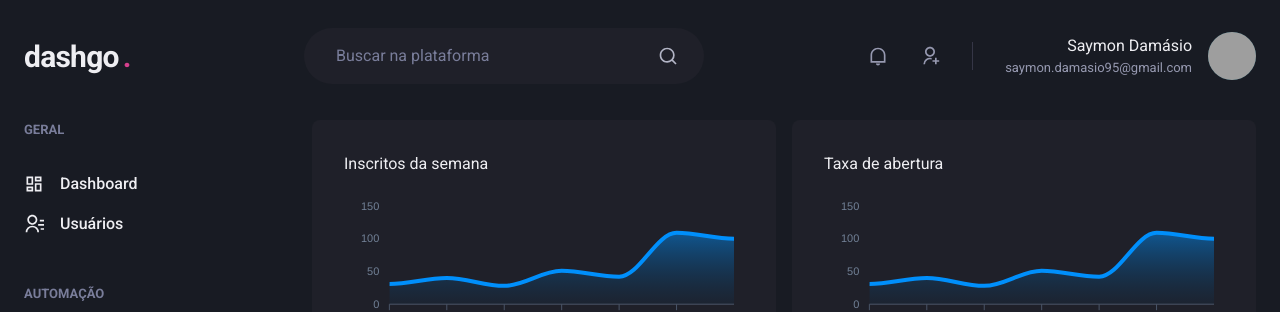
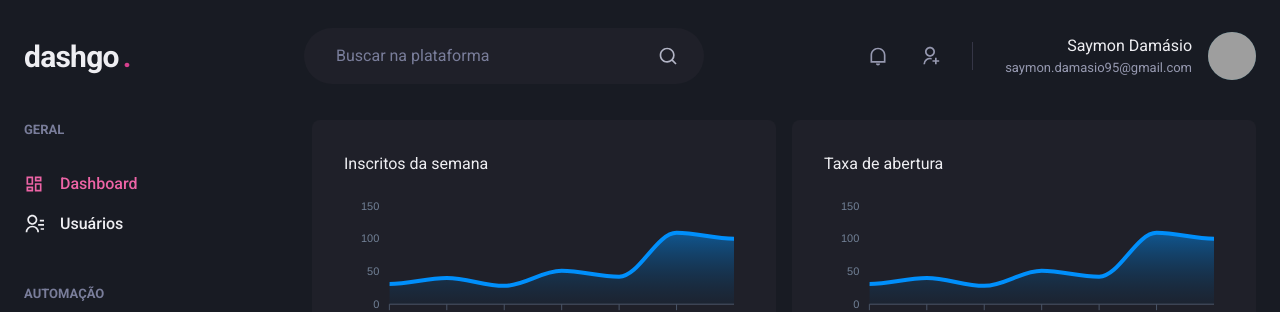
Before and after one commit to saymondamasio/dashgo, a Next.js app: page /dashboard in a window 1280 px wide. Shown: the top 312 px of the page. Built offline with nearby package versions, Linux system fonts and the light colour scheme; grey boxes are pictures that could not be loaded.

Commit message:
feat: create active link component

```diff
--- /dev/null
+++ b/src/components/ActiveLink.tsx
@@ -0,0 +1,37 @@
+import Link, { LinkProps } from 'next/link'
+import { useRouter } from 'next/router'
+import { cloneElement, ReactElement } from 'react'
+
+interface Props extends LinkProps {
+  children: ReactElement
+  shouldMatchExactHref?: boolean
+}
+
+export function ActiveLink({
+  children,
+  shouldMatchExactHref = false,
+  ...rest
+}: Props) {
+  const { asPath } = useRouter()
+
+  let isActive = false
+
+  if (shouldMatchExactHref && (asPath === rest.href || asPath === rest.as)) {
+    isActive = true
+  }
+
+  if (
+    (!shouldMatchExactHref && asPath.startsWith(String(rest.href))) ||
+    asPath.startsWith(String(rest.as))
+  ) {
+    isActive = true
+  }
+
+  return (
+    <Link {...rest}>
+      {cloneElement(children, {
+        color: isActive ? 'pink.400' : 'gray.50',
+      })}
+    </Link>
+  )
+}
--- a/src/components/Sidebar/NavLink.tsx
+++ b/src/components/Sidebar/NavLink.tsx
@@ -1,6 +1,6 @@
 import { Icon, Link as ChakraLink, LinkProps, Text } from '@chakra-ui/react'
-import Link from 'next/link'
 import { ElementType } from 'react'
+import { ActiveLink } from '../ActiveLink'
 
 interface Props extends LinkProps {
   icon: ElementType
@@ -10,13 +10,13 @@ interface Props extends LinkProps {
 
 export function NavLink({ icon, children, href, ...rest }: Props) {
   return (
-    <Link href={href} passHref>
+    <ActiveLink href={href} passHref>
       <ChakraLink display="flex" alignItems="center" {...rest}>
         <Icon as={icon} fontSize={20} />
         <Text ml="4" fontWeight="medium">
           {children}
         </Text>
       </ChakraLink>
-    </Link>
+    </ActiveLink>
   )
 }
```
